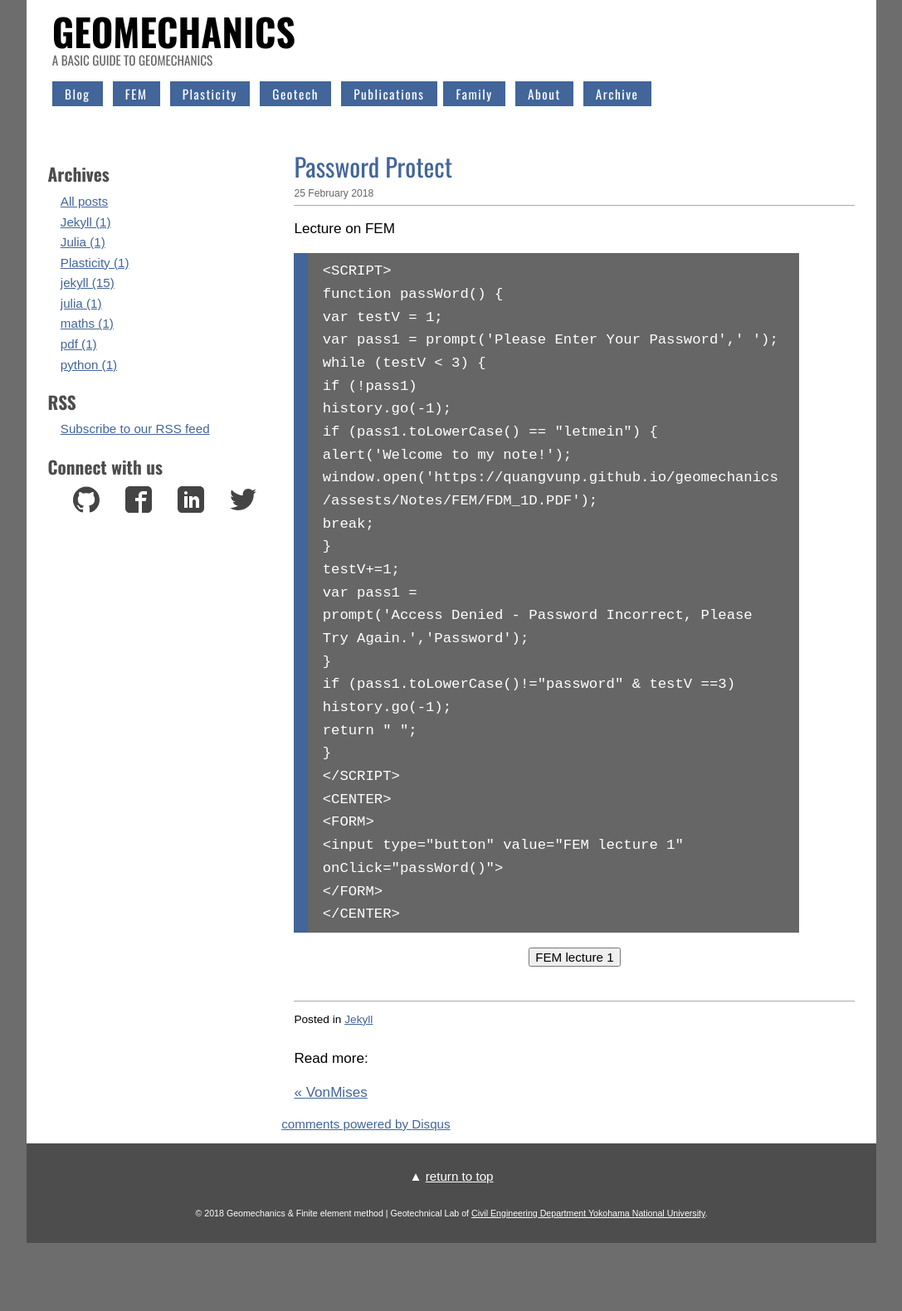
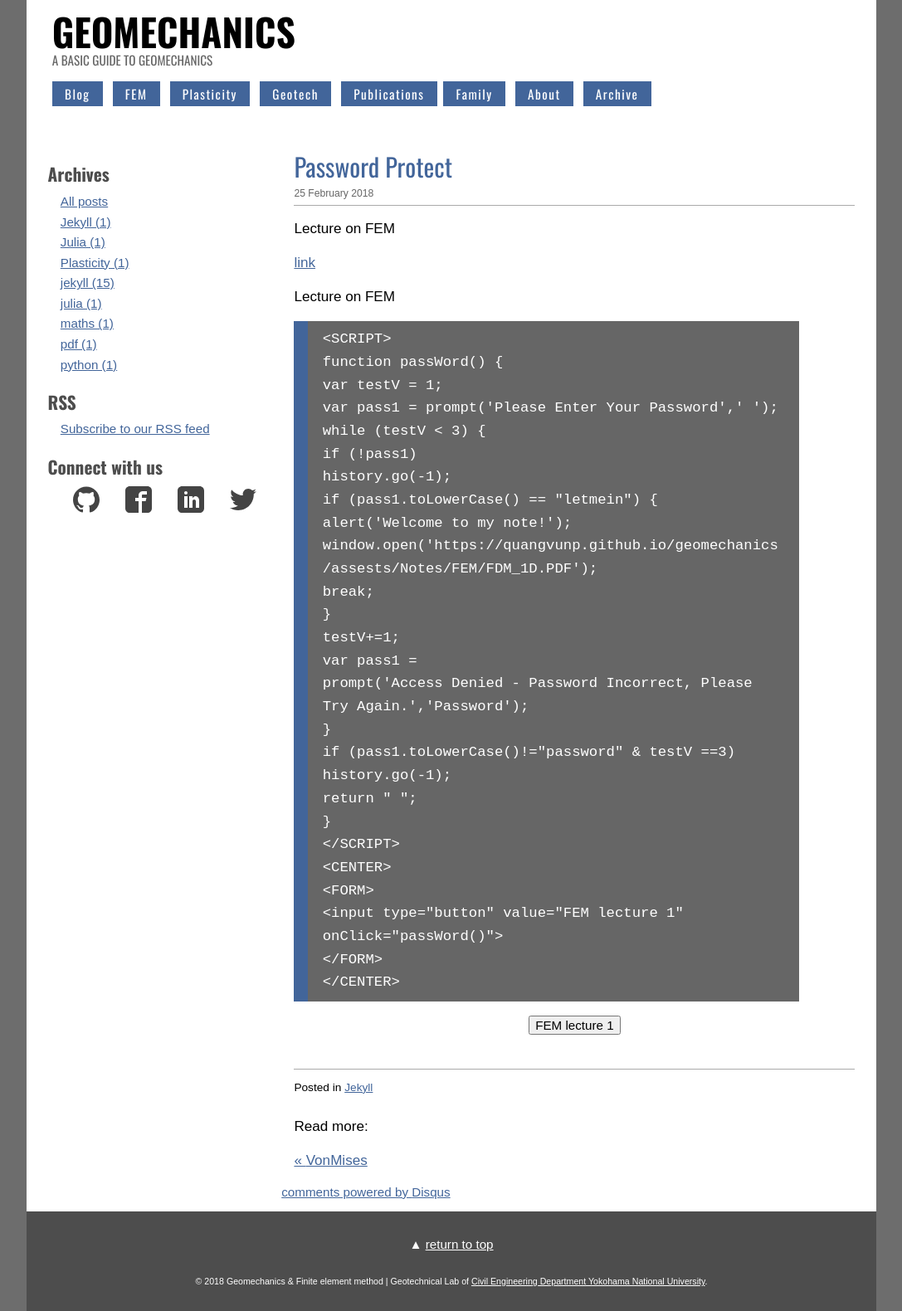
Before and after one commit to quangvunp/geomechanics, a Jekyll site: the page built from _posts/2018-02-25-password-link.md, in a window 1280 px wide. Shown: the whole page at 83% size, without its empty margins (96-1183 px from the left). Built offline with Jekyll 4.4.1, drawn with Linux system fonts in a browser that asks for light colours; comment, search, counter and statistics services are not loaded; before the commit the page ends 1498 px from its top, so only the background shows below that.

Commit message:
Update 2018-02-25-password-link.md

```diff
--- a/_posts/2018-02-25-password-link.md
+++ b/_posts/2018-02-25-password-link.md
@@ -4,6 +4,11 @@ title:  "Password Protect"
 date:   2018-02-25
 tags: [Jekyll]
 ---
+Lecture on FEM
+
+
+[link](https://www.wikihow.com/Password-Protect-a-Web-Page)
+
 Lecture on FEM
 ~~~~~~
 <SCRIPT>
```
